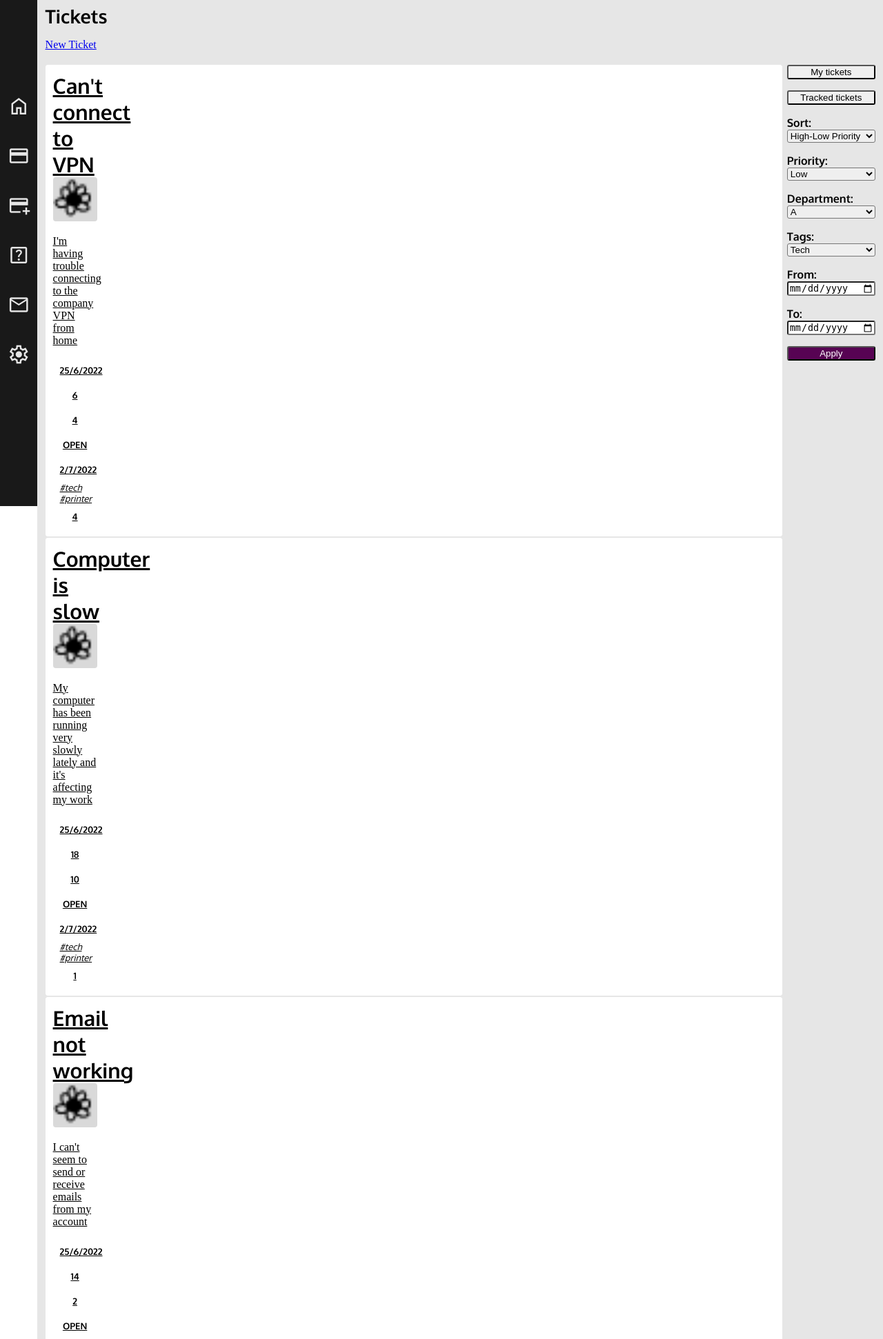
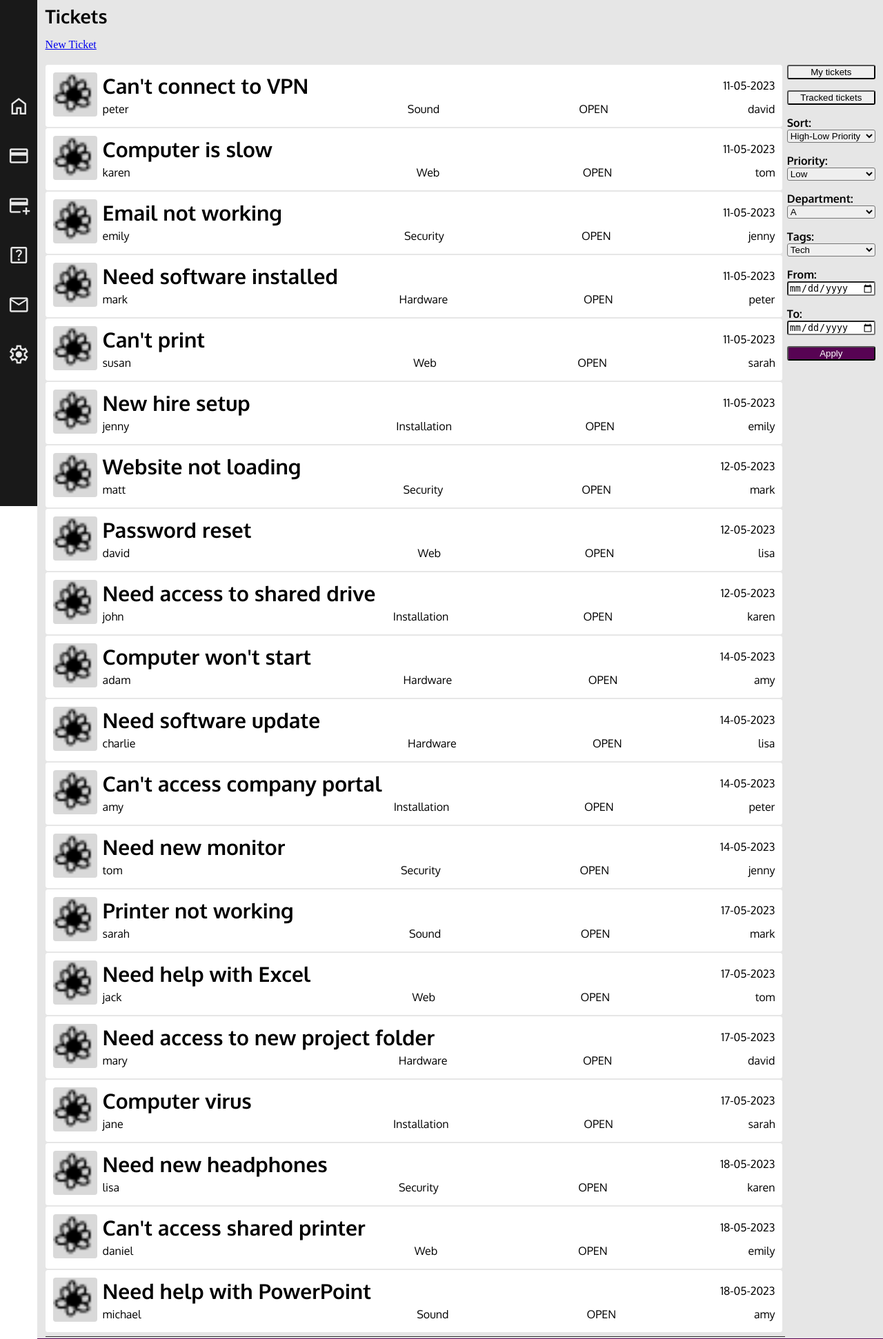
Before and after one commit to domingosneto03/TroubleTickets, a PHP site: page /ticket_list.php in a window 1280 px wide. Shown: the part 66-2008 px from the top of the page at 69% size. Run offline with PHP 8.4, Linux system fonts and the light colour scheme; data comes from the database, SQL or seed files in the repository.

Commit message:
Corrected display of ticket cards on ticket_list page (#14)

```diff
--- a/database/user.class.php
+++ b/database/user.class.php
@@ -58,7 +58,10 @@
     }
 
     static function register(PDO $db, string $username, string $email, string $password) {
-        $stmt = $db->prepare("INSERT into user (username, password, email) VALUES (?, ?, ?)");
+        $stmt = $db->prepare('
+            INSERT into user (username, password, email)
+            VALUES (?, ?, ?)
+        ');
         $options = ['cost' => 12];
         $stmt->execute(array(
             $username,
--- a/templates/tickets.tpl.php
+++ b/templates/tickets.tpl.php
@@ -1,23 +1,33 @@
 <?php
+    declare(strict_types = 1);
+    require_once(__DIR__ . "/../database/connection.php");
     require_once(__DIR__ . "/../database/ticket.class.php");
     require_once(__DIR__ . "/hashtag.tpl.php");
+
+    $db = getDatabaseConnection();
 ?>
 
-<?php function output_ticket_card(Ticket $ticket) { ?>
-    <a href='<?= "/ticket.php?id=" . $ticket->id ?>' class="ticket">
-        <article>
-            <h4 class="ticket_title"><?= $ticket->title ?></h4>
-            <img src="Group 1.png" alt="florzinha uau" class="ticket_user_img">
-            <p class="ticket_text"><?= $ticket->body ?></p>
-            <p class="ticket_date">25/6/2022</p>
-            <p class="ticket_user"><?= $ticket->clientId ?></p>
-            <p class="ticket_agent"><?= $ticket->assigned ?></p>
+<?php function output_ticket_card(Ticket $ticket) {
+    global $db; ?>
+    <article class="ticket">
+        <a href="" class="ticket_user_img"><img src="Group 1.png" alt="florzinha uau"></a>
+        <div class="ticket_info_top">
+            <div>
+                <a href="<?= "/ticket.php?id=" . $ticket->id ?>" class="ticket_title"><h4><?= $ticket->title ?></h4></a> <!-- link para o ticket -->
+                <p class="ticket_tags"><?php foreach ($ticket->getHashtags($db) as $tag) {
+                    echo "#" . $tag->name . " "; } ?></p>
+            </div>
+            <p class="ticket_deadline"><?= date("d-m-Y", $ticket->deadline) ?></p>
+        </div>
+        <div class="ticket_info_bottom">
+            <a href="" class="ticket_user"><p><?= $ticket->getClientName($db) ?></p></a>
+            <p class="ticket_date"><?=  $ticket->getCreationDate($db) ?></p>
+            <p class="ticket_department"><?= $ticket->getDepartment($db) ?></p>
             <p class="ticket_status"><?= $ticket->status ?></p>
-            <p class="ticket_deadline">2/7/2022</p>
-            <p class="ticket_tags"> #tech #printer</p>
-            <p class="ticket_department"><?= $ticket->department ?></p>
-        </article>
-    </a>
+            <a href="" class="ticket_agent"><p><?= $ticket->getAgentName($db) ?></p></a>
+        </div>
+        <!-- <button class="ticket_destroyer">Delete</button> -->
+    </article>
 <?php } ?>
 
 
```
Also changed, not shown: actions/action_new_ticket.php (+3 -5 lines), database/ticket.class.php (+19 -7 lines), templates/forms.tpl.php (+5 -5 lines).
